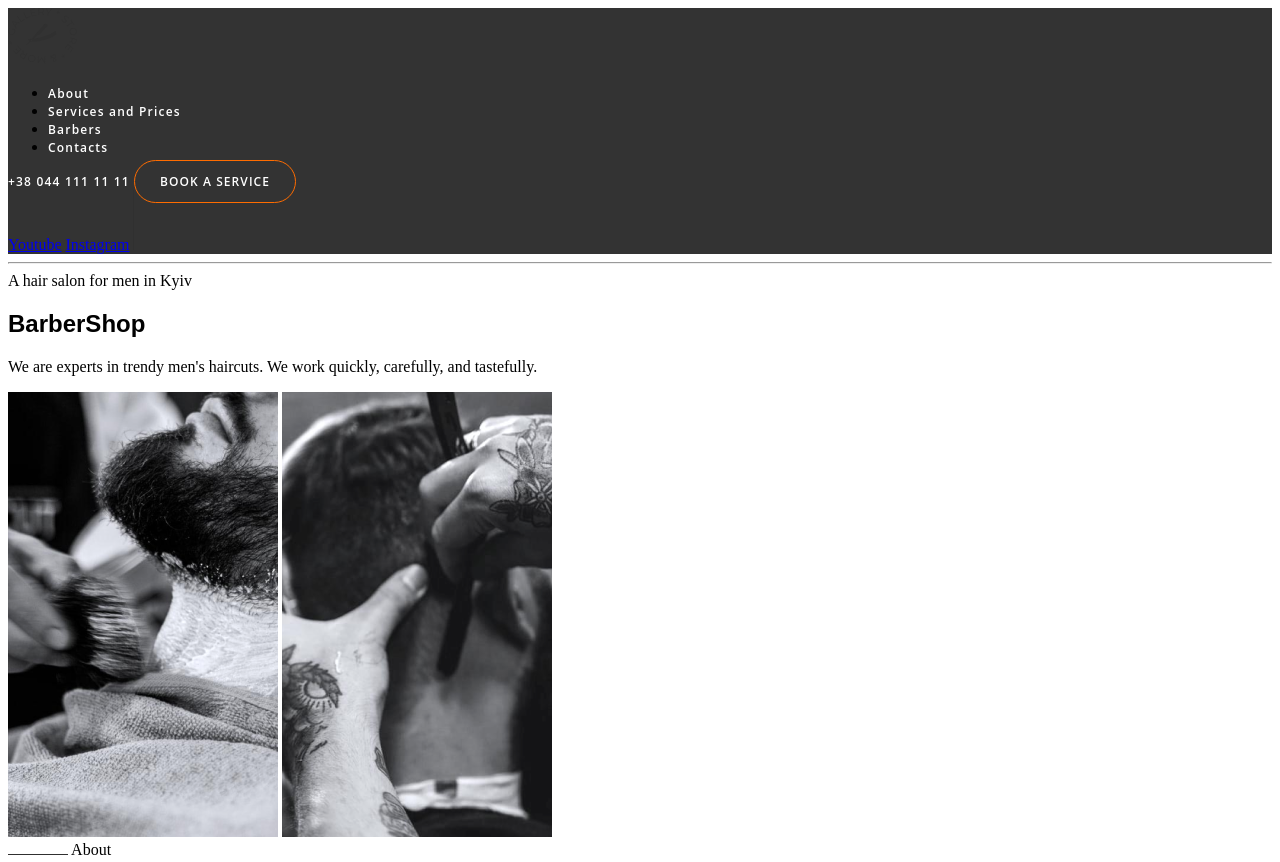
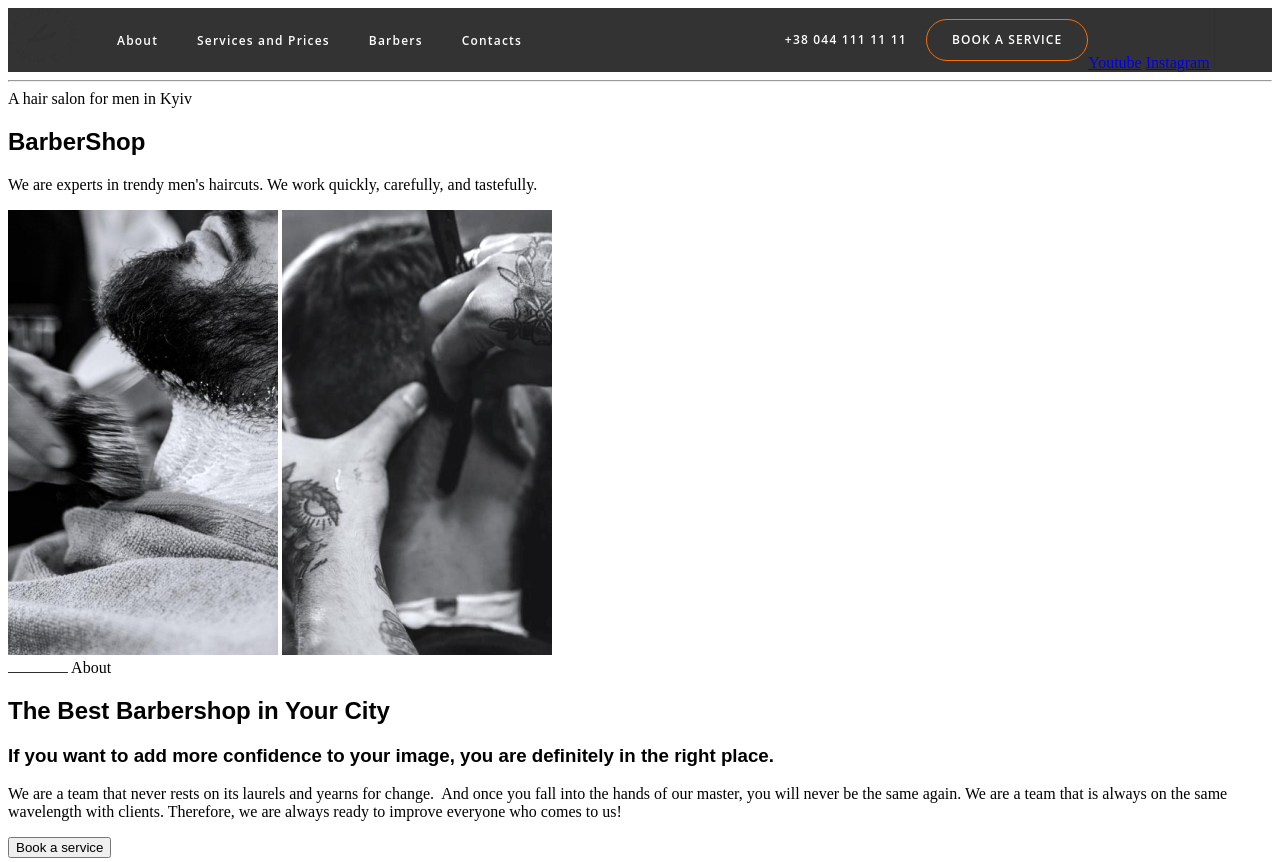
Before and after one commit to Madadrg/Module1, a plain HTML site: page index.html in a window 1280 px wide. Shown: the top 862 px of the page. Drawn offline with Linux system fonts and the light colour scheme.

Commit message:
Align items on header

```diff
--- a/css/style.css
+++ b/css/style.css
@@ -7,6 +7,33 @@
 
 .global-header {
 background-color: #333333;
+display: flex;
+}
+
+.nav-container{
+    display: flex;
+    width: 80%;
+    align-items: center;
+    justify-content: space-between;
+    }
+
+.global-header .main-navigation {
+    display: flex;
+    flex-direction: row;
+}
+
+.global-header .main-navigation ul {
+    display: flex;
+    width: 405px;
+    list-style-type: none;
+    justify-content: space-between;
+}
+
+.contact-container{
+    display: flex;
+    width: 30%;
+    justify-content: space-between;
+    align-items: center;
 }
 
 .global-header .main-navigation a:link,
--- a/index.html
+++ b/index.html
@@ -11,6 +11,8 @@
     <a href="./index.html">
     <img src="./images/logo.svg" alt="Logo BarberShop" />
 </a>
+
+    <div class="nav-container">
     <nav class="main-navigation">
         <ul>
             <li><a href="./about.html">About</a></li>
@@ -20,10 +22,12 @@
         </ul>
     </nav>
 
-
+   <div class="contact-container">
     <a href="tel:+38 044 111 11 11" class="phone-number">+38 044 111 11 11</a>
     <a href="https://goit.global/ro/contacts/"
     target="_blank" class="button">Book a service</a>
+   </div>
+   </div>
 
     <section>
         <a href="https://www.youtube.com/" target="_blank">Youtube</a>
```
